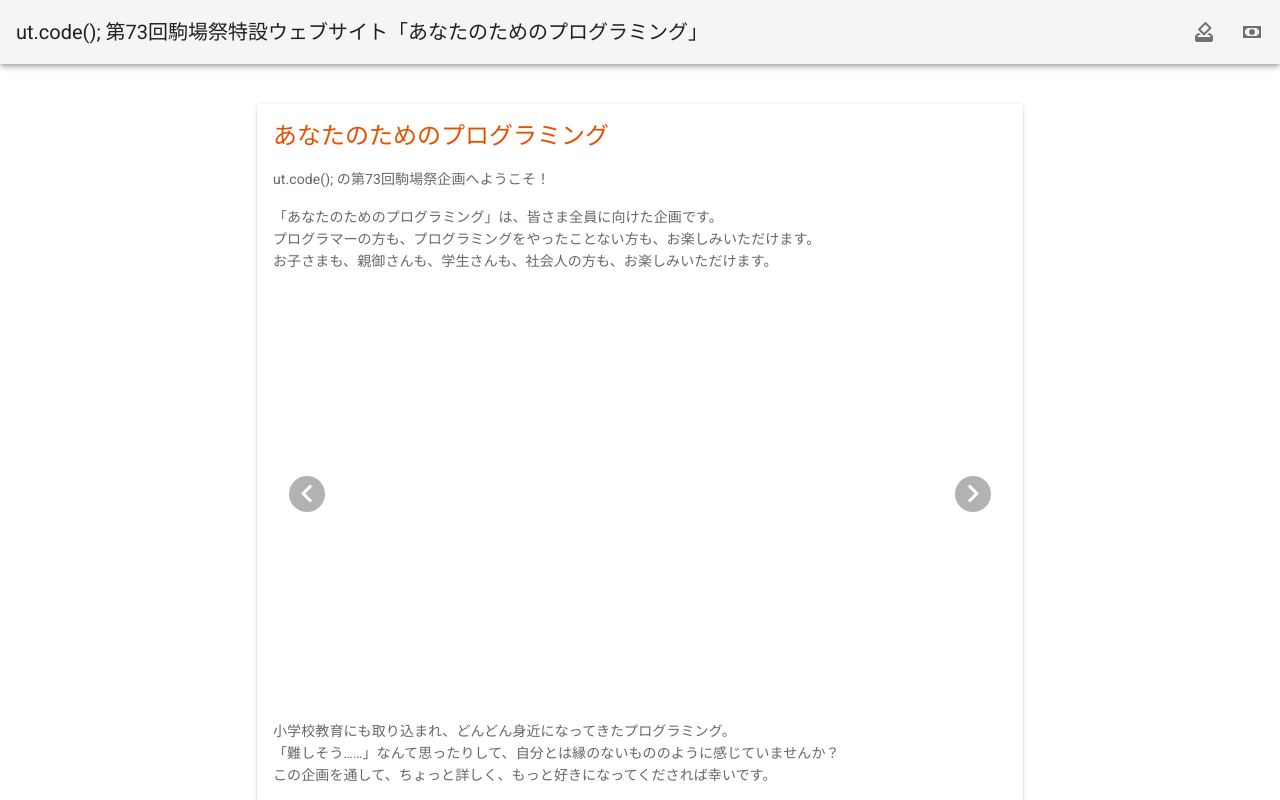
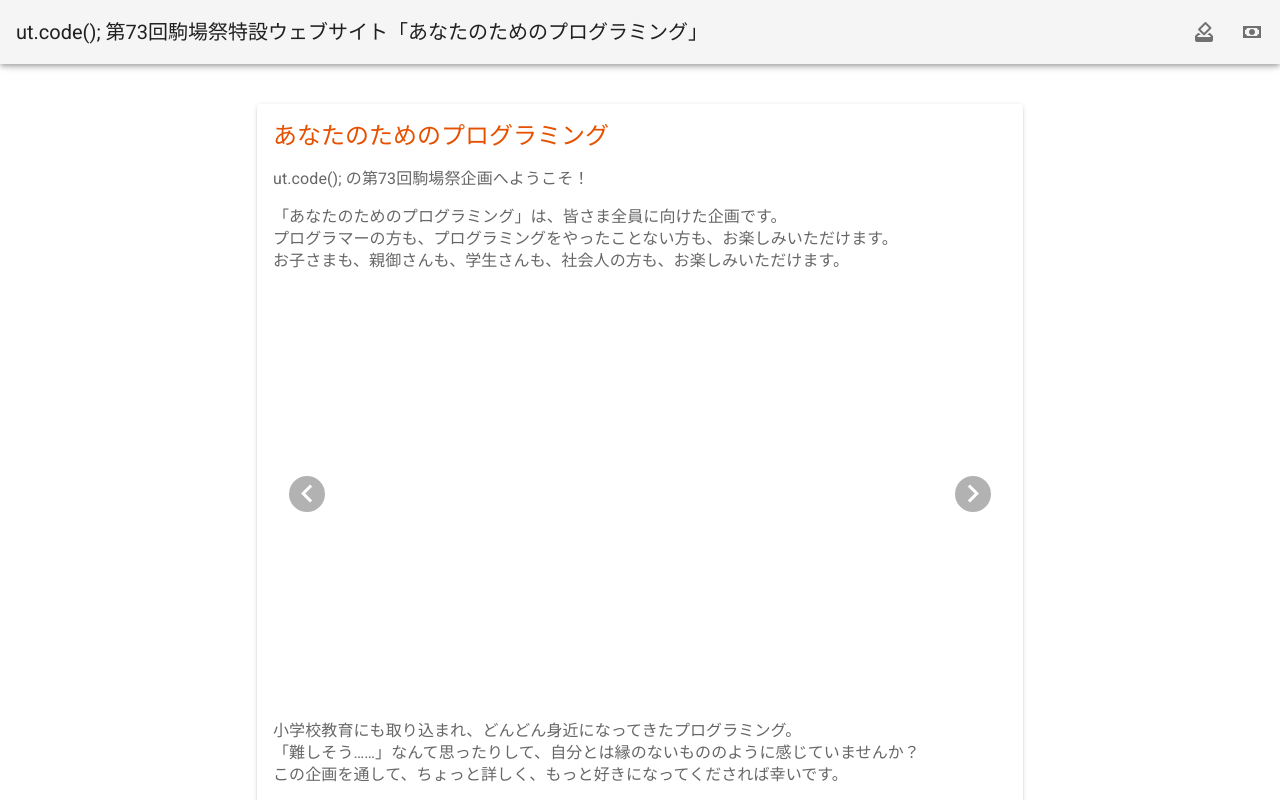
Before and after one commit to ut-code/kf73, a Nuxt app: page / in a window 1280 px wide. Shown: the top 800 px of the page. Built offline with nearby package versions, Linux system fonts and the light colour scheme.

Commit message:
pのfont-sizeを変更する（強引すぎて微妙）

```diff
--- /dev/null
+++ b/assets/style.css
@@ -0,0 +1,3 @@
+.v-application .v-card__text p {
+  font-size: 16px
+}
--- a/nuxt.config.js
+++ b/nuxt.config.js
@@ -35,7 +35,7 @@ export default {
   },
 
   // Global CSS: https://go.nuxtjs.dev/config-css
-  css: [],
+  css: ['~/assets/style.css'],
 
   // Plugins to run before rendering page: https://go.nuxtjs.dev/config-plugins
   plugins: [],
```
